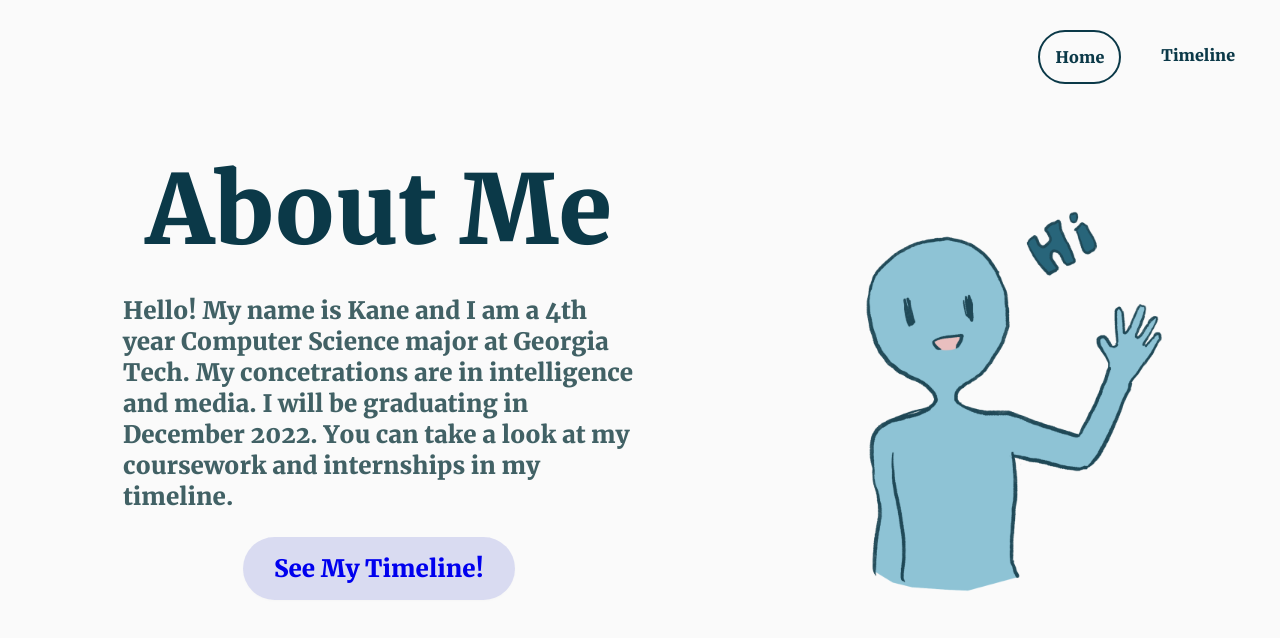
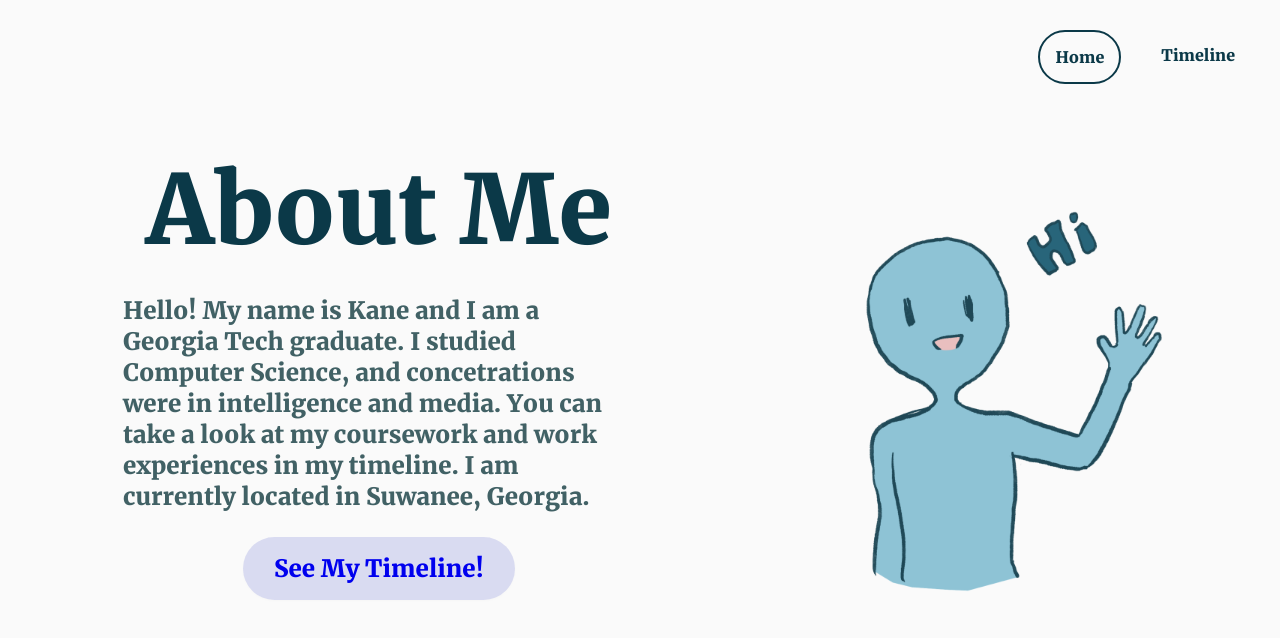
Before and after one commit to kanedu828/youkaneduit-react, a React (Create React App) app: page / in a window 1280 px wide. Shown: the top 638 px of the page. Built offline with nearby package versions, Linux system fonts and the light colour scheme.

Commit message:
Update information (may 2023)

```diff
--- a/src/components/Home.tsx
+++ b/src/components/Home.tsx
@@ -11,10 +11,9 @@
       <div className='container-col fade-in'>
         <h1 className='large-header'>About Me</h1>
         <p className={'about-container content'}>
-          Hello! My name is Kane and I am a 4th year Computer Science major at
-          Georgia Tech. My concetrations are in intelligence and media.
-          I will be graduating in December 2022.
-          You can take a look at my coursework and internships in my timeline.
+          Hello! My name is Kane and I am a Georgia Tech graduate. I studied Computer Science, and
+          concetrations were in intelligence and media. You can take a look at my coursework and work
+          experiences in my timeline. I am currently located in Suwanee, Georgia.
         </p>
         <NavLink className='main-button' to='/timeline'> See My Timeline!  </NavLink>
       </div>
--- a/src/components/Timeline.tsx
+++ b/src/components/Timeline.tsx
@@ -17,6 +17,23 @@
         <VerticalTimeline
           lineColor='#0B3948'
         >
+          <VerticalTimelineElement
+            date='Jan 2023'
+            icon={<img className='icon' src={require('../assets/images/doordash_logo.png')}/>}
+            contentStyle={contentStyle}
+            contentArrowStyle={contentArrowStyle}
+          >
+            Started working as a full time software engineer at DoorDash! It was very exciting to get a return offer after my internship
+            there. Excited to grow and learn more at DoorDash.
+          </VerticalTimelineElement>
+          <VerticalTimelineElement
+            date='Winter 2022'
+            icon={<img className='icon' src={require('../assets/images/gt_logo.jpg')}/>}
+            contentStyle={contentStyle}
+            contentArrowStyle={contentArrowStyle}
+          >
+            Graduated from Georgia Tech! Graduation always felt so far away!!
+          </VerticalTimelineElement>
           <VerticalTimelineElement
             date='Fall 2022'
             icon={<img className='icon' src={require('../assets/images/gt_logo.jpg')}/>}
```
